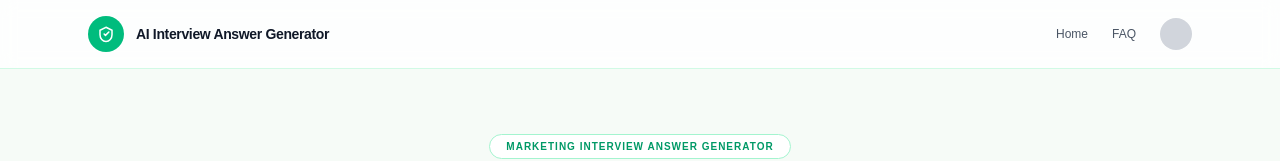
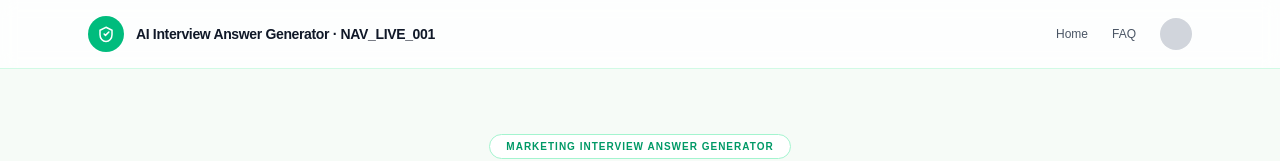
Before and after one commit to songsirao-byte/ai-interview-answer-generator, a Next.js app: page / in a window 1280 px wide. Shown: the top 161 px of the page. Built offline with nearby package versions, Linux system fonts and the light colour scheme.

Commit message:
Test: add NAV_LIVE marker to TopNav

```diff
--- a/src/components/TopNav.tsx
+++ b/src/components/TopNav.tsx
@@ -29,7 +29,7 @@ export default function TopNav() {
             </svg>
           </div>
           <span className="text-sm font-semibold tracking-tight">
-            AI Interview Answer Generator
+            AI Interview Answer Generator · NAV_LIVE_001
           </span>
         </div>
 
```
